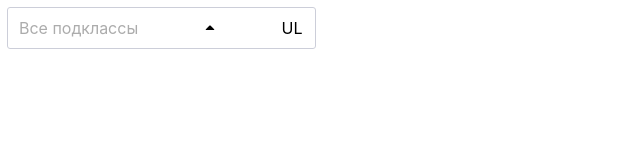
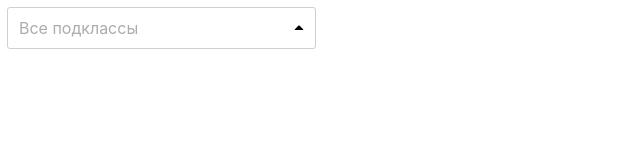
Before and after one commit to akarpenkojr/tt_pochtarf_dropdown-component, a React (Create React App) app: page / in a window 1280 px wide. Shown: the top 160 px of the page, without its empty margins (0-640 px from the left). Built offline with nearby package versions, Linux system fonts and the light colour scheme.

Commit message:
Changed structure of the dropdown component
Added data for testing
Changed styles

```diff
--- a/src/components/Dropdown/Dropdown.js
+++ b/src/components/Dropdown/Dropdown.js
@@ -34,13 +34,15 @@ class Dropdown extends Component {
    render() {
 		 const openComponent = this.state.isMenuOpen ? {
 			 maxHeight: '205px',
-			 height: '100%'
+			 height: '100%',
+			 borderColor: 'rgba(0, 85, 166, 1)'
 		 } : {
 			 maxHeight: '40px',
 			 height: '100%'
 		 };
       return (
          <div className={styles.dropDownComponent} style={openComponent}>
+					 <div className={styles.dropDownComponent__headerWrapper}>
 						 { !this.state.selectedOptions.length ? (
 								 <div className={styles.dropDownComponent__titleWrapper}>
 									 <DropdownTitle />
@@ -54,6 +56,7 @@ class Dropdown extends Component {
 						 )
 						 }
 						 <OpenSelectionMenu switchMenu={this.switchMenu} isMenuOpen={this.state.isMenuOpen}/>
+					 </div>
 					 <OptionItems items={this.props.menuItems}/>
          </div>
       )
--- a/src/components/Dropdown/Dropdown.module.scss
+++ b/src/components/Dropdown/Dropdown.module.scss
@@ -6,11 +6,18 @@
 	padding-right: 11px;
 	padding-left: 11px;
 	display: flex;
-	flex-direction: row;
-	justify-content: space-between;
+	flex-direction: column;
+	justify-content: flex-start;
 	line-height: 40px;
 	transition: max-height .5s;
 	-webkit-transition: max-height .5s;
+	&__headerWrapper {
+		width: 100%;
+		height: 40px;
+		display: flex;
+		flex-direction: row;
+		justify-content: space-between;
+	}
 	&__titleWrapper {
 		align-self: center;
 		display: flex;
--- a/src/components/OptionItems/OptionItems.module.scss
+++ b/src/components/OptionItems/OptionItems.module.scss
@@ -1,4 +1,5 @@
 .optionsAreaWrapper {
-	z-index: -1;
-	overflow-y: auto;
+	overflow-y: scroll;
+	overflow-x: hidden;
+	-webkit-overflow-scrolling: touch;
 }
--- a/src/fixtures.js
+++ b/src/fixtures.js
@@ -26,5 +26,17 @@ export const menuItems = [
 		index: 3,
 		title: 'UZ',
 		text: 'Двустороннее соглашение'
+	},
+	{
+		id: "3c7828cf-c9c5-40bb-8444-468d04e101f8",
+		index: 4,
+		title: 'UK',
+		text: 'Утвержденное соглашение'
+	},
+	{
+		id: "3c7828cf-c9c5-40bb-8444-468737e4aff8",
+		index: 5,
+		title: 'UO',
+		text: 'Соглашение на утверждение'
 	}
 ];
```
Lines whose indentation alone changed are shown as unchanged.
